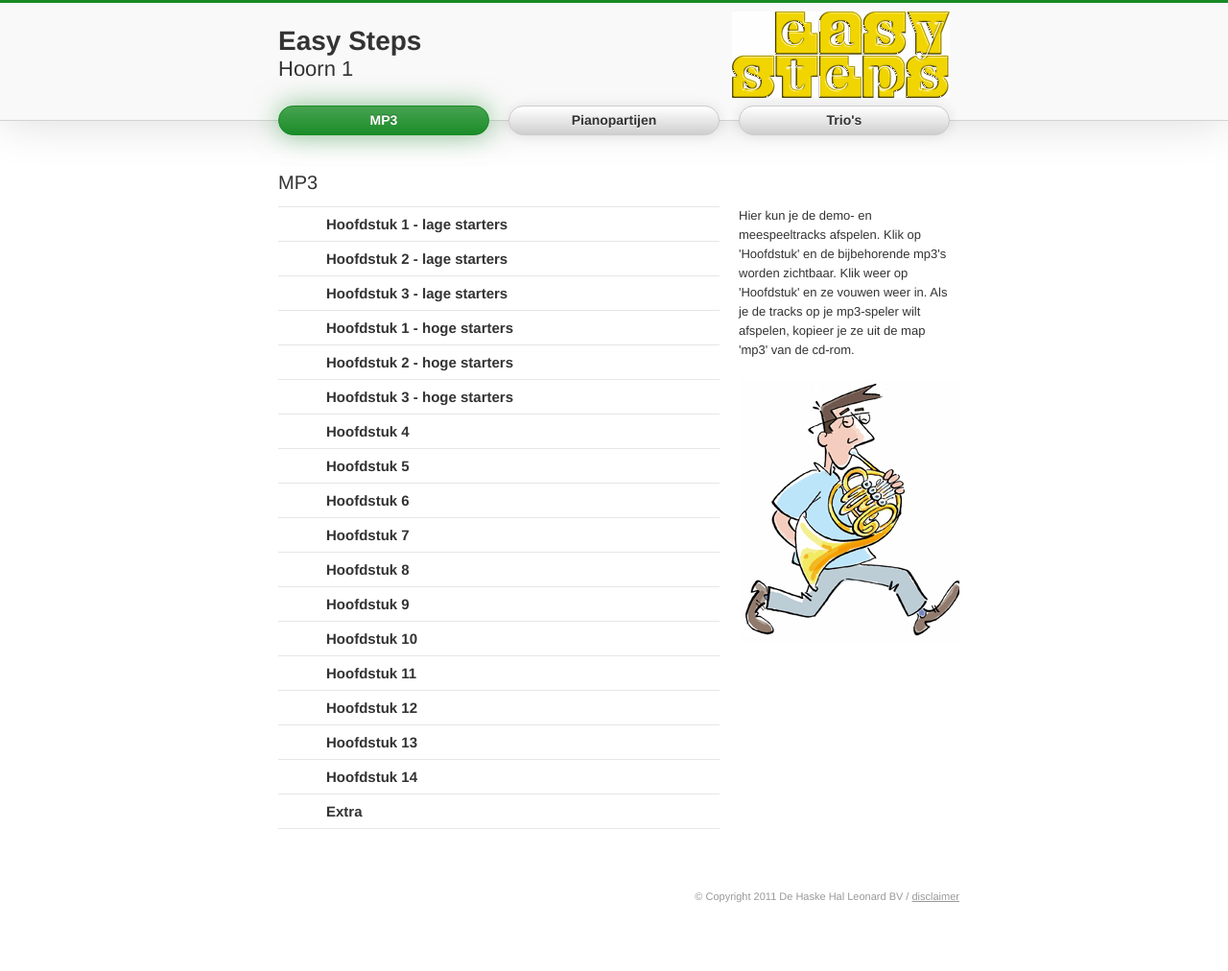
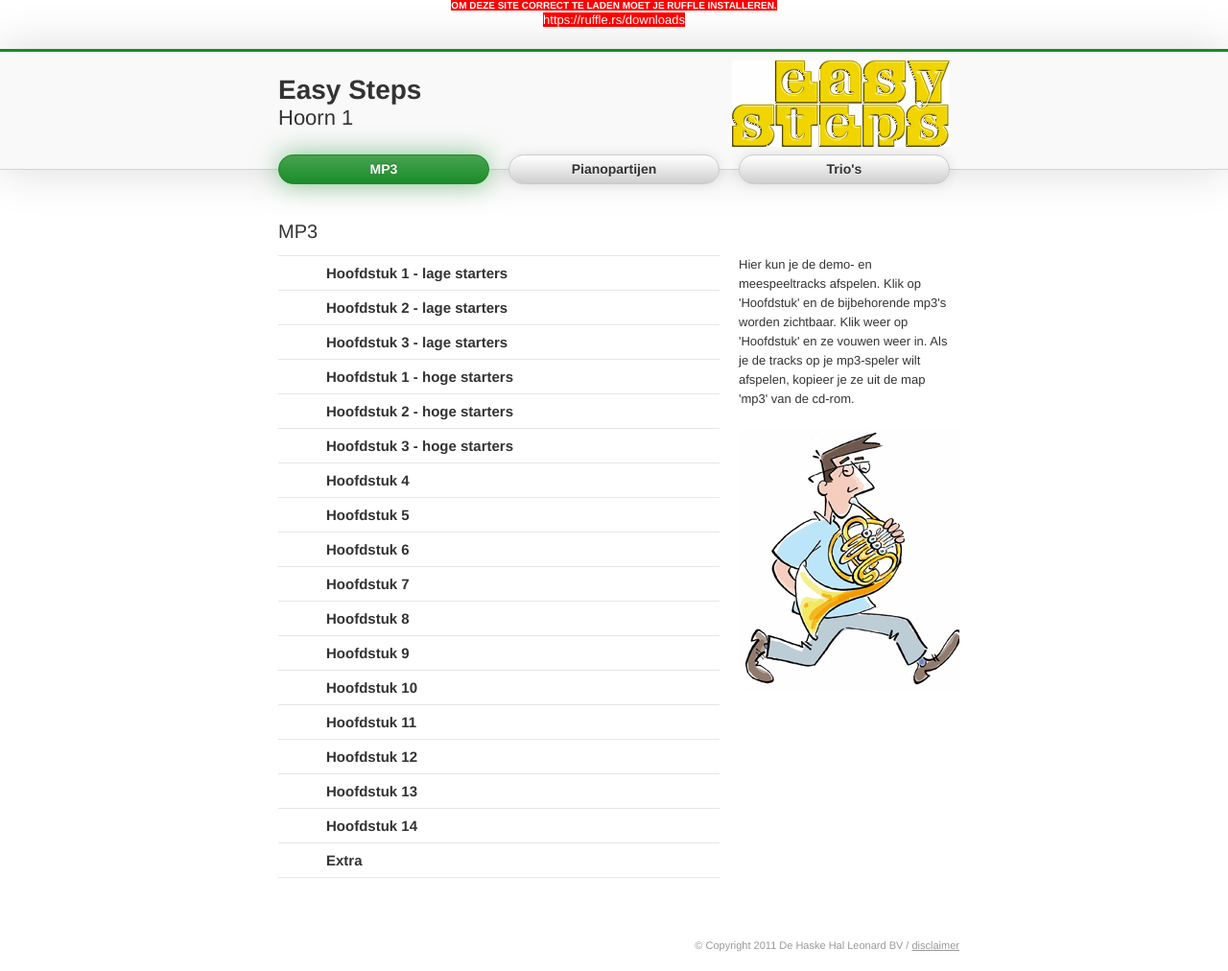
Before and after one commit to ComputernNerd/hoorndvd, a plain HTML site: page system_dh_11/mp3.html in a window 1280 px wide. Shown: the whole page at 96% size. Before the commit the page ends 961 px from the top, so only its background shows below. Drawn offline with Linux system fonts and the light colour scheme.

Commit message:
Add Ruffle installation warning to mp3.html
Added a warning message about installing Ruffle for proper site loading.

```diff
--- a/system_dh_11/mp3.html
+++ b/system_dh_11/mp3.html
@@ -29,6 +29,24 @@
 
 </head>
 <body>
+
+	  <!-- RUFFLE WARNING -->
+    <h1 style="text-align: center;">
+        <strong>
+            <span style="color: #ffffff; background-color: #ff0000;">
+                OM DEZE SITE CORRECT TE LADEN MOET JE RUFFLE INSTALLEREN.
+            </span>
+        </strong>
+    </h1>
+
+    <p style="text-align: center;">
+        <span style="color: #ffffff; background-color: #ff0000;">
+            <a style="color: #ffffff; background-color: #ff0000;" href="https://ruffle.rs/downloads">
+                https://ruffle.rs/downloads
+            </a>
+        </span>
+    </p>
+    <!-- END WARNING -->
 	<header>
 		<hgroup>
 						<h1><img src="assets/img/Logo-Easy-Steps.gif" alt="Logo-Easy-Steps" /></h1>
```
